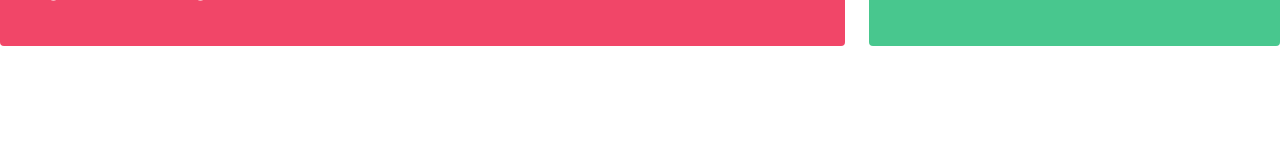
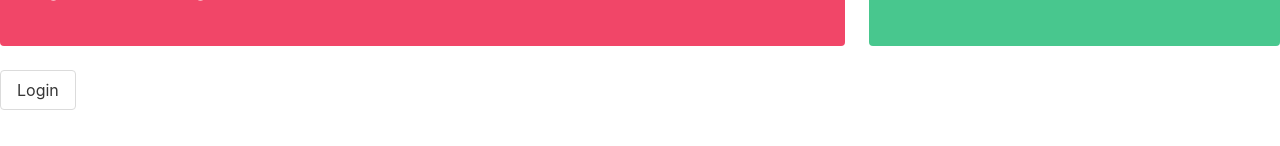
Before and after one commit to CristinaERoman/ShipIT2019, an Angular app in the folder HeartLifeUI/: page / in a window 1280 px wide. Shown: the part 496-642 px from the top of the page. Built offline with nearby package versions, Linux system fonts and the light colour scheme.

Commit message:
Added a login button.

```diff
--- a/HeartLifeUI/src/app/app.component.html
+++ b/HeartLifeUI/src/app/app.component.html
@@ -43,3 +43,4 @@
     </article>
   </div>
 </div>
+<input class="button" type="submit" value="Login" />
```
